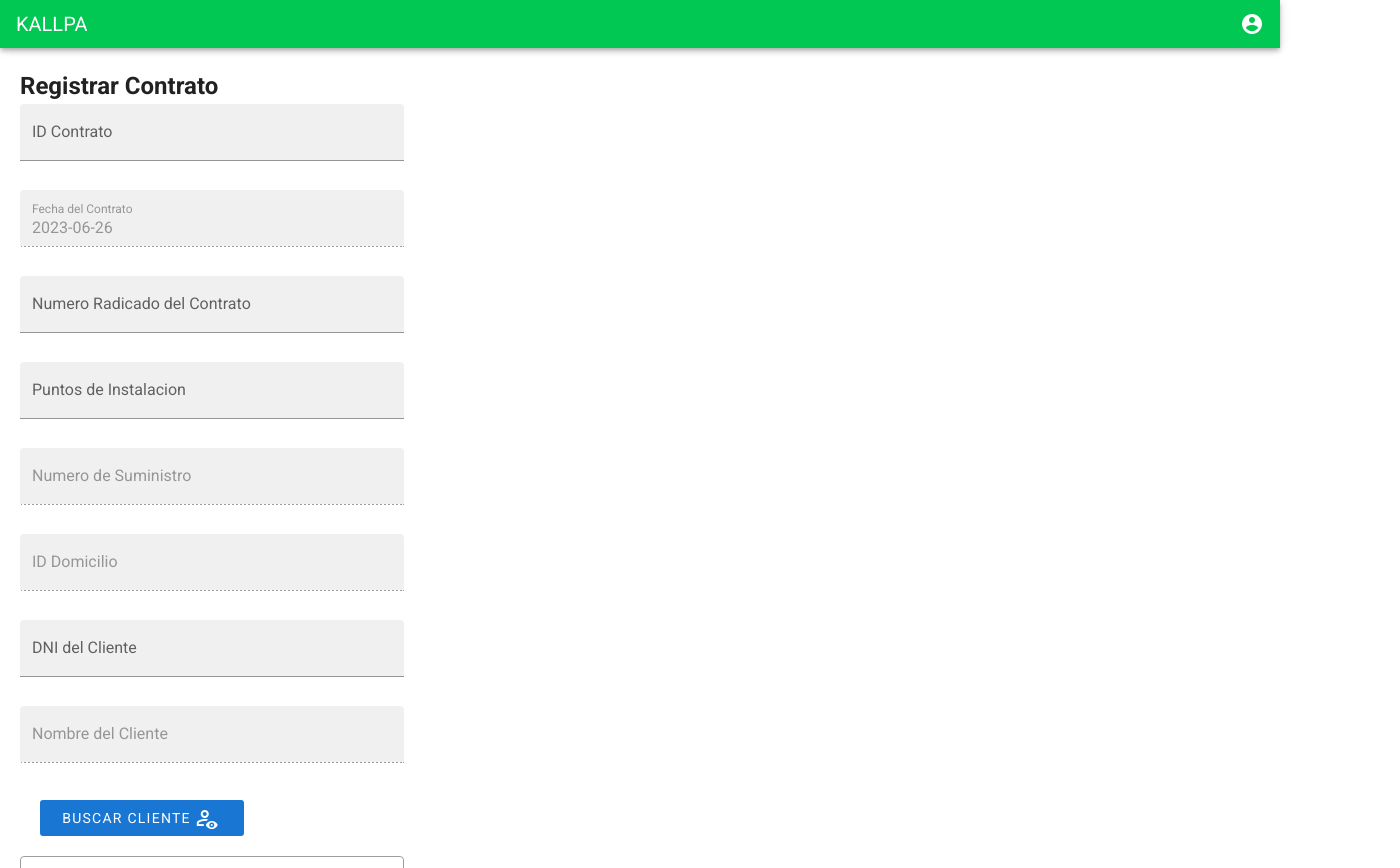
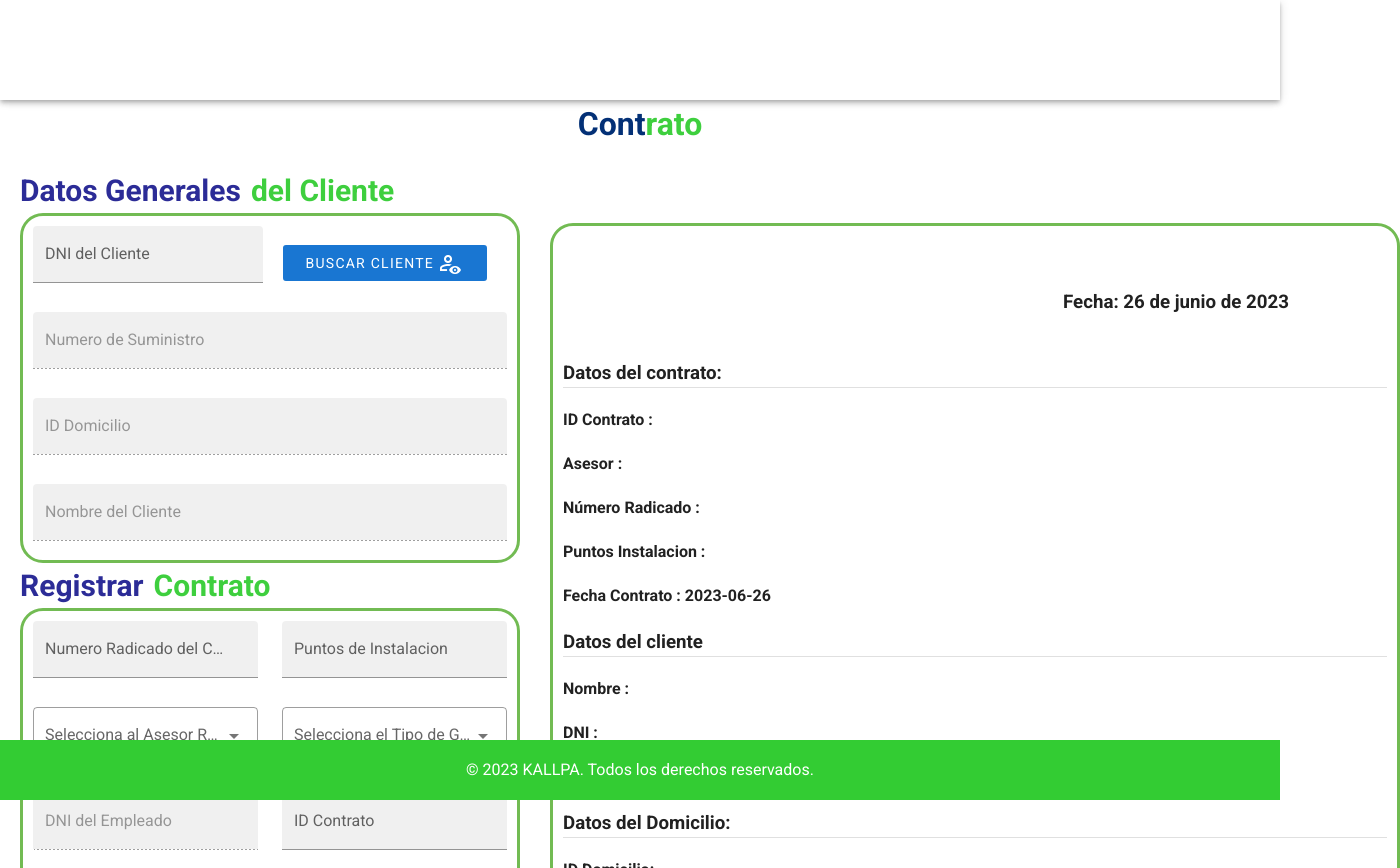
Before and after one commit to DevsJuniors/kallpaweb-front, a Vue app: page /menu/registrarContrato in a window 1280 px wide. Shown: the top 868 px of the page, 1400 px wide, since content can reach past the window. Built offline with nearby package versions, Linux system fonts and the light colour scheme; no server answers.

Commit message:
Diseño Registrar Domiciliom Contrato y Cliente

```diff
--- a/src/components/RegistrarCliente/RegistrarCliente.vue
+++ b/src/components/RegistrarCliente/RegistrarCliente.vue
@@ -21,9 +21,22 @@
 				</v-col>
 			</v-row>
 		</v-footer>
+		<div class="d-flex" style="justify-content: center">
+			<h2
+				style="
+					color: rgba(0, 0, 129, 0.829);
+					margin-right: 10px;
+					font-size: 30px;
+					font-weight: bold;
+				">
+				Registrar
+			</h2>
+			<h2 style="color: rgb(62, 207, 62); font-size: 30px; font-weight: bold">
+				Cliente
+			</h2>
+		</div>
 		<form name="registrarCliente" @submit.prevent="createCliente">
 			<div class="cliente">
-        <h2>Registrar Cliente</h2>
 				<div class="d-flex" style="align-items: center">
 					<div class="mr-4">
 						<v-text-field
@@ -137,11 +150,13 @@
 
 					<h3>Datos del usuario:</h3>
 					<v-divider></v-divider>
-
+					<div class="text">
 						<h4>Nombres : {{ this.frmCliente.Nombre_cli }}</h4>
 						<h4>Apellidos : {{ this.frmCliente.Apellido_cli }}</h4>
 						<h4>DNI : {{ this.frmCliente.DNI_cli }}</h4>
-          <h4>Fecha Nacimiento : {{ this.frmCliente.FechaNacimiento_cli }}</h4>
+						<h4>
+							Fecha Nacimiento : {{ this.frmCliente.FechaNacimiento_cli }}
+						</h4>
 						<h4>Género : {{ this.frmCliente.desgenero }}</h4>
 						<h4>Nacionalidad : {{ this.frmCliente.desnacionalidad }}</h4>
 						<h4>Estado Civil : {{ this.frmCliente.desestadocivil }}</h4>
@@ -149,6 +164,7 @@
 						<h3>Datos del Domicilio:</h3>
 						<v-divider></v-divider>
 						<h4>ID Domicilio: {{ this.frmCliente.IDDomicilio }}</h4>
+					</div>
 				</v-container>
 			</div>
 			<div class="btn-container">
@@ -157,7 +173,7 @@
 						Registrar Cliente
 						<v-icon class="mx-1">mdi-account-badge-outline</v-icon>
 					</v-btn>
-          <v-btn color="green" class="button-1 mt-2" @click="resetForm">
+					<v-btn color="green" class="button-1 mt-2" @click="resetForm" dark>
 						Limpiar
 						<v-icon class="mx-1">mdi-backup-restore</v-icon>
 					</v-btn>
@@ -303,5 +319,8 @@
 	.image-container {
 		margin-right: 300px;
 	}
+	.text h4 {
+		margin-bottom: 5px;
+	}
 </style>
 <script src="./RegistrarCliente.js"></script>
--- a/src/components/RegistrarContrato/RegistrarContrato.js
+++ b/src/components/RegistrarContrato/RegistrarContrato.js
@@ -13,6 +13,7 @@ export default {
 				DNI_cli: "",
 				nomCli: "",
 				DNI_Em: "",
+				nameemp: "",
 				IDGabineteCategoria: "",
 				IDTipoInst: "",
 			},
@@ -30,6 +31,7 @@ export default {
 			mensaje: "",
 			dialogError: false,
 			dialogVisible: false,
+			fecha: "",
 		};
 	},
 
@@ -39,6 +41,7 @@ export default {
 		this.getCliente();
 		this.getEmpleado();
 		this.asignarFecha();
+		this.obtenerFechaActual();
 	},
 
 	watch: {
@@ -47,6 +50,7 @@ export default {
 				this.frmContrato.estado = val;
 			}
 		},
+
 		SelectedGabinete(P) {
 			if (P) {
 				const categoriagabinete = this.categoriasGabinetes.find(
@@ -73,6 +77,8 @@ export default {
 				const empleado = this.empleados.find(
 					(empleado) => empleado.Nombre_Em + " " + empleado.Apellido_Em === E
 				);
+				this.frmContrato.nameemp =
+					empleado.Nombre_Em + " " + empleado.Apellido_Em;
 				this.frmContrato.DNI_Em = empleado.DNI_Em;
 			} else {
 				this.resetForm();
@@ -81,6 +87,29 @@ export default {
 	},
 
 	methods: {
+		obtenerFechaActual() {
+			const fechaActual = new Date();
+			const dia = fechaActual.getDate();
+			const mes = fechaActual.getMonth();
+			const anio = fechaActual.getFullYear();
+
+			const nombreMeses = [
+				"enero",
+				"febrero",
+				"marzo",
+				"abril",
+				"mayo",
+				"junio",
+				"julio",
+				"agosto",
+				"septiembre",
+				"octubre",
+				"noviembre",
+				"diciembre",
+			];
+
+			this.fecha = `${dia} de ${nombreMeses[mes]} de ${anio}`;
+		},
 		createContrato() {
 			if (
 				!this.frmContrato.IDContrato ||
--- a/src/components/RegistrarContrato/RegistrarContrato.vue
+++ b/src/components/RegistrarContrato/RegistrarContrato.vue
@@ -1,34 +1,66 @@
 <template>
 	<div>
-    <v-app-bar color="green accent-4" dense dark>
-      <v-toolbar-title>KALLPA</v-toolbar-title>
+		<v-app-bar color="white" dense dark height="100">
+			<v-toolbar-title>
+				<v-img
+					src="../../views/Img/Kallpa.png"
+					max-height="300"
+					max-width="200"
+					class="kallpa-image"></v-img>
+			</v-toolbar-title>
 			<v-spacer></v-spacer>
-      <v-icon>mdi-account-circle</v-icon>
+			<v-img
+				src="../../views/Img/usuario (3).png"
+				max-height="100"
+				max-width="50"></v-img>
 		</v-app-bar>
+		<v-footer color="#33cc33" app height="60">
+			<v-row align="center" justify="center">
+				<v-col cols="12" class="text-center white--text">
+					&copy; 2023 KALLPA. Todos los derechos reservados.
+				</v-col>
+			</v-row>
+		</v-footer>
+		<div style="display: flex; justify-content: center; align-items: center">
+			<h1 style="color: #033076">Cont</h1>
+			<h1 style="color: rgb(62, 207, 62)">rato</h1>
+		</div>
 		<form name="registrarContrato" @submit.prevent="createContrato">
 			<div class="contrato">
-        <h2>Registrar Contrato</h2>
+				<div class="d-flex">
+					<h2
+						style="
+							color: rgba(0, 0, 129, 0.829);
+							margin-right: 10px;
+							font-size: 30px;
+							font-weight: bold;
+						">
+						Datos Generales
+					</h2>
+					<h2
+						style="color: rgb(62, 207, 62); font-size: 30px; font-weight: bold">
+						del Cliente
+					</h2>
+				</div>
+				<div>
+					<v-container class="my-containerC">
+						<div class="custom-text-field">
+							<div
+								style="display: flex; flex-direction: row; align-items: center">
 								<v-text-field
-          label="ID Contrato"
-          placeholder="Ingresa la ID del Contrato"
+									label="DNI del Cliente"
+									placeholder="Ingresa el numero del cliente"
 									filled
-          v-model="frmContrato.IDContrato"></v-text-field>
-        <v-text-field
-          label="Fecha del Contrato"
-          placeholder="Ingresa la fecha del Contrato"
-          filled
-          :disabled="!TextFieldAble"
-          v-model="frmContrato.Fecha_Con"></v-text-field>
-        <v-text-field
-          label="Numero Radicado del Contrato"
-          placeholder="Ingresa el Numero Radicado del Contrato"
-          filled
-          v-model="frmContrato.NumeroRadicado_Con"></v-text-field>
-        <v-text-field
-          label="Puntos de Instalacion"
-          placeholder="Ingresa los puntos de Instalacion"
-          filled
-          v-model="frmContrato.PuntoInstalacion_Con"></v-text-field>
+									v-model="frmContrato.DNI_cli"></v-text-field>
+								<v-btn
+									class="button-1 mt-2"
+									depressed
+									color="primary"
+									@click="llenar">
+									Buscar Cliente
+									<v-icon class="mx-1">mdi-account-eye-outline</v-icon>
+								</v-btn>
+							</div>
 							<v-text-field
 								label="Numero de Suministro"
 								placeholder="Ingresa el Numero de Suministro"
@@ -41,28 +73,48 @@
 								filled
 								:disabled="!TextFieldAble"
 								v-model="frmContrato.IDDomicilio"></v-text-field>
-        <v-text-field
-          label="DNI del Cliente"
-          placeholder="Ingresa el numero del cliente"
-          filled
-          v-model="frmContrato.DNI_cli"></v-text-field>
+
 							<v-text-field
 								label="Nombre del Cliente"
 								placeholder=""
 								:disabled="!TextFieldAble"
 								filled
 								v-model="frmContrato.nomCli"></v-text-field>
-        <v-btn class="button-1 mt-2" depressed color="primary" @click="llenar">
-          Buscar Cliente
-          <v-icon class="mx-1">mdi-account-eye-outline</v-icon>
-        </v-btn>
+						</div>
+					</v-container>
+				</div>
+				<div class="d-flex">
+					<h2
+						style="
+							color: rgba(0, 0, 129, 0.829);
+							margin-right: 10px;
+							font-size: 30px;
+							font-weight: bold;
+						">
+						Registrar
+					</h2>
+					<h2
+						style="color: rgb(62, 207, 62); font-size: 30px; font-weight: bold">
+						Contrato
+					</h2>
+				</div>
+				<div>
+					<v-container class="my-containerRC">
+						<v-row>
+							<v-col cols="6"
+								><v-text-field
+									label="Numero Radicado del Contrato"
+									placeholder="Ingresa el Numero Radicado del Contrato"
+									filled
+									v-model="frmContrato.NumeroRadicado_Con"></v-text-field>
 								<v-select
 									v-model="SelectedEmpleado"
 									:items="
 										empleados
 											.filter((empleado) => empleado.IDCategoria === 1)
 											.map(
-                (empleado) => empleado.Nombre_Em + ' ' + empleado.Apellido_Em
+												(empleado) =>
+													empleado.Nombre_Em + ' ' + empleado.Apellido_Em
 											)
 									"
 									label="Selecciona al Asesor Responsable"
@@ -74,6 +126,22 @@
 									:disabled="!TextFieldAble"
 									v-model="frmContrato.DNI_Em"></v-text-field>
 								<v-select
+									v-model="SelectedTipoInstalacion"
+									:items="
+										tiposinstalacion.map(
+											(tipoinstalacion) => tipoinstalacion.Descripcion_TI
+										)
+									"
+									label="Selecciona el Tipo de Instalación"
+									outlined></v-select>
+							</v-col>
+							<v-col cols="6"
+								><v-text-field
+									label="Puntos de Instalacion"
+									placeholder="Ingresa los puntos de Instalacion"
+									filled
+									v-model="frmContrato.PuntoInstalacion_Con"></v-text-field>
+								<v-select
 									v-model="SelectedGabinete"
 									:items="
 										categoriasGabinetes.map(
@@ -82,38 +150,85 @@
 									"
 									label="Selecciona el Tipo de Gabinete"
 									outlined></v-select>
-        <v-select
-          v-model="SelectedTipoInstalacion"
-          :items="
-            tiposinstalacion.map(
-              (tipoinstalacion) => tipoinstalacion.Descripcion_TI
-            )
-          "
-          label="Selecciona el Tipo de Instalación"
-          outlined></v-select>
+								<v-text-field
+									label="ID Contrato"
+									placeholder="Ingresa la ID del Contrato"
+									filled
+									v-model="frmContrato.IDContrato"></v-text-field>
+								<v-text-field
+									label="Fecha del Contrato"
+									placeholder="Ingresa la fecha del Contrato"
+									filled
+									:disabled="!TextFieldAble"
+									v-model="frmContrato.Fecha_Con"></v-text-field>
+							</v-col>
+						</v-row>
 						<v-select
 							v-model="SelectedEstado"
 							onchange="SelectedEstado(this.value)"
 							:items="estados"
 							label="Selecciona el Estado"
 							outlined></v-select>
+					</v-container>
 				</div>
+			</div>
+
+			<div class="resumen">
+				<v-container class="my-container-2">
+					<div class="info">
+						<div class="image-container">
+							<v-img
+								src="../../views/Img/Kallpa.png"
+								max-height="300"
+								max-width="200"></v-img>
+						</div>
+						<h3>Fecha: {{ this.fecha }}</h3>
+					</div>
+
+					<h3>Datos del contrato:</h3>
+					<v-divider></v-divider>
+					<div class="text">
+						<h4>ID Contrato : {{ this.frmContrato.IDContrato }}</h4>
+						<h4>Asesor : {{ this.frmContrato.nameemp }}</h4>
+						<h4>Número Radicado : {{ this.frmContrato.NumeroRadicado_Con }}</h4>
+						<h4>
+							Puntos Instalacion : {{ this.frmContrato.PuntoInstalacion_Con }}
+						</h4>
+						<h4>Fecha Contrato : {{ this.frmContrato.Fecha_Con }}</h4>
+						<h3>Datos del cliente</h3>
+						<v-divider></v-divider>
+						<h4>Nombre : {{ this.frmContrato.nomCli }}</h4>
+						<h4>DNI : {{ this.frmContrato.DNI_cli }}</h4>
+						<h4>Numero Suministro: {{ this.frmContrato.numSum }}</h4>
+						<h3>Datos del Domicilio:</h3>
+						<v-divider></v-divider>
+						<h4>ID Domicilio: {{ this.frmContrato.IDDomicilio }}</h4>
+					</div>
+				</v-container>
+			</div>
+
+			<div class="btn3">
 				<v-btn type="submit" class="button-1 mt-2" depressed color="primary">
 					REGISTRAR CONTRATO
 					<v-icon class="mx-1">mdi-apple-keyboard-caps</v-icon>
 				</v-btn>
-      <v-btn depressed color="primary" class="button-1 mt-2" @click="resetForm">
+				<v-btn
+					depressed
+					color="primary"
+					class="button-1 mt-2"
+					@click="resetForm">
 					Limpiar
 					<v-icon class="mx-1">mdi-backup-restore</v-icon>
 				</v-btn>
 				<v-btn
 					depressed
 					color="primary"
-        class="button-1 mt-2"
+					class="button-1 mt-2 btn-atras"
 					@click="volverMenu">
 					ATRAS
 					<v-icon class="mx-1">mdi-keyboard-backspace</v-icon>
 				</v-btn>
+			</div>
 		</form>
 		<v-dialog v-model="dialogVisible" :width="500">
 			<v-card color="#47d847">
@@ -166,9 +281,51 @@
 	</div>
 </template>
 <style>
+	.my-containerC {
+		width: 500px;
+		height: 350px;
+		padding: 10px 10px 10px 10px;
+		border-color: #72bb53;
+		border-width: 3px;
+		border-style: solid;
+		border-radius: 23px 23px 23px 23px;
+		position: relative;
+		z-index: 1;
+		margin-top: -0px;
+	}
+	.my-containerRC {
+		width: 500px;
+		height: 450px;
+		padding: 10px 10px 10px 10px;
+		border-color: #72bb53;
+		border-width: 3px;
+		border-style: solid;
+		border-radius: 23px 23px 23px 23px;
+		position: relative;
+		z-index: 1;
+		margin-top: -0px;
+	}
 	.contrato {
 		margin: 20px;
 		max-width: 30%;
+	}
+	.v-application .info {
+		background-color: white !important;
+		border-color: white !important;
+		margin-top: 10px;
+	}
+	.my-container-2 {
+		width: 850px;
+		height: 830px;
+		padding: 10px 10px 10px 10px;
+		border-color: #72bb53;
+		border-width: 3px;
+		border-style: solid;
+		border-radius: 23px 23px 23px 23px;
+		position: relative;
+		z-index: 1;
+		margin-left: 550px;
+		margin-top: -855px;
 	}
 	.button-1 {
 		background: #033076;
@@ -182,5 +339,44 @@
 		text-align: right;
 		margin: 20px;
 	}
+	.image-container {
+		margin-right: 300px;
+	}
+	.info {
+		display: flex;
+		align-items: center;
+	}
+	.btn3 {
+		display: flex;
+		margin-top: 10px;
+		margin-left: 790px; /* Ajusta el valor del margen según tus preferencias */
+	}
+	.text h4 {
+		margin-top: 20px;
+		margin-bottom: 20px;
+	}
+
+	/* Media queries para hacerlo responsive */
+
+	@media screen and (max-width: 768px) {
+		.my-containerC {
+			width: 100%;
+			height: auto;
+		}
+
+		.contrato {
+			max-width: 100%;
+		}
+
+		.button-1 {
+			font-size: 20px;
+		}
+	}
+
+	@media screen and (max-width: 480px) {
+		.button-1 {
+			font-size: 18px;
+		}
+	}
 </style>
 <script src="./RegistrarContrato.js"></script>
--- a/src/components/RegistrarDomicilio/RegistrarDomicilio.js
+++ b/src/components/RegistrarDomicilio/RegistrarDomicilio.js
@@ -9,9 +9,13 @@ export default {
 				Piso_Dom: "",
 				Nomb_Malla_Dom: "",
 				IDCondicion: "",
+				descondicion: "",
 				IDEstrato: "",
+				desestratro: "",
 				IDPredio: "",
+				despredio: "",
 				IDDistrito: "",
+				desdistrito: "",
 			},
 			estratos: [],
 			distritos: [],
@@ -24,6 +28,7 @@ export default {
 			mensaje: "",
 			dialogVisible: false,
 			dialogError: false,
+			fecha: "",
 		};
 	},
 
@@ -32,6 +37,7 @@ export default {
 		this.getDistrito();
 		this.getCondicion();
 		this.getTipoPredio();
+		this.obtenerFechaActual();
 	},
 	// Recuperando ID correspondiente de cada variable
 	watch: {
@@ -40,6 +46,7 @@ export default {
 				const estrato = this.estratos.find(
 					(estrato) => estrato.Descripcion_Estrato === val
 				);
+				this.frmDomicilio.desestratro = estrato.Descripcion_Estrato;
 				this.frmDomicilio.IDEstrato = estrato.IDEstrato;
 			} else {
 				this.resetForm();
@@ -50,6 +57,7 @@ export default {
 				const distrito = this.distritos.find(
 					(distrito) => distrito.Nombre_Di === P
 				);
+				this.frmDomicilio.desdistrito = distrito.Nombre_Di;
 				this.frmDomicilio.IDDistrito = distrito.IDDistrito;
 			}
 		},
@@ -58,6 +66,7 @@ export default {
 				const condicion = this.condiciones.find(
 					(condicion) => condicion.Descripcion_Co === M
 				);
+				this.frmDomicilio.descondicion = condicion.Descripcion_Co;
 				this.frmDomicilio.IDCondicion = condicion.IDCondicion;
 			}
 		},
@@ -66,12 +75,36 @@ export default {
 				const tipopredio = this.tipospredios.find(
 					(tipopredio) => tipopredio.Descripcion_Pre === A
 				);
+				this.frmDomicilio.despredio = tipopredio.Descripcion_Pre;
 				this.frmDomicilio.IDPredio = tipopredio.IDPredio;
 			}
 		},
 	},
 
 	methods: {
+		obtenerFechaActual() {
+			const fechaActual = new Date();
+			const dia = fechaActual.getDate();
+			const mes = fechaActual.getMonth();
+			const anio = fechaActual.getFullYear();
+
+			const nombreMeses = [
+				"enero",
+				"febrero",
+				"marzo",
+				"abril",
+				"mayo",
+				"junio",
+				"julio",
+				"agosto",
+				"septiembre",
+				"octubre",
+				"noviembre",
+				"diciembre",
+			];
+
+			this.fecha = `${dia} de ${nombreMeses[mes]} de ${anio}`;
+		},
 		createDomicilio() {
 			if (
 				!this.frmDomicilio.IDDomicilio ||
--- a/src/components/RegistrarDomicilio/RegistrarDomicilio.vue
+++ b/src/components/RegistrarDomicilio/RegistrarDomicilio.vue
@@ -1,58 +1,103 @@
 <template>
 	<div>
-    <v-app-bar color="green accent-4" dense dark>
-      <v-toolbar-title>KALLPA</v-toolbar-title>
+		<v-app-bar color="white" dense dark height="100">
+			<v-toolbar-title>
+				<v-img
+					src="../../views/Img/Kallpa.png"
+					max-height="300"
+					max-width="200"
+					class="kallpa-image"></v-img>
+			</v-toolbar-title>
 			<v-spacer></v-spacer>
-      <v-icon>mdi-account-circle</v-icon>
+			<v-img
+				src="../../views/Img/usuario (3).png"
+				max-height="100"
+				max-width="50"></v-img>
 		</v-app-bar>
+		<v-footer color="#33cc33" app height="60">
+			<v-row align="center" justify="center">
+				<v-col cols="12" class="text-center white--text">
+					&copy; 2023 KALLPA. Todos los derechos reservados.
+				</v-col>
+			</v-row>
+		</v-footer>
+		<div class="d-flex" style="justify-content: center">
+			<h2
+				style="
+					color: rgba(0, 0, 129, 0.829);
+					margin-right: 10px;
+					font-size: 30px;
+					font-weight: bold;
+				">
+				Registrar
+			</h2>
+			<h2 style="color: rgb(62, 207, 62); font-size: 30px; font-weight: bold">
+				Domicilio
+			</h2>
+		</div>
 		<form name="registrarDomicilio" @submit.prevent="createDomicilio">
 			<div class="domicilio">
-        <h2>Registrar Domicilio</h2>
+				<v-container class="my-container">
 					<v-text-field
 						label="ID Domicilio"
 						placeholder="Ingresa la ID del Domicilio"
 						filled
 						v-model="frmDomicilio.IDDomicilio"></v-text-field>
+					<div class="custom-text-field">
 						<v-text-field
 							label="Dirección"
 							placeholder="Ingresa la dirección del Domicilio"
 							filled
 							v-model="frmDomicilio.Direccion_Dom"></v-text-field>
-        <v-text-field
+						<v-row>
+							<v-col cols="6"
+								><v-text-field
 									label="Piso"
 									placeholder="Ingresa el piso del Domicilio"
 									filled
 									v-model="frmDomicilio.Piso_Dom"></v-text-field>
+								<v-select
+									v-model="selectedDistrito"
+									:items="distritos.map((distrito) => distrito.Nombre_Di)"
+									label="Selecciona el Distrito"
+									outlined></v-select>
+								<v-select
+									v-model="selectedEstrato"
+									:items="
+										estratos.map((estrato) => estrato.Descripcion_Estrato)
+									"
+									label="Selecciona el Estrato"
+									outlined></v-select>
+							</v-col>
+							<v-col cols="6">
 								<v-text-field
 									label="Interior"
 									placeholder="Ingresa el interior del Domicilio"
 									filled
 									v-model="frmDomicilio.Interior_Dom"></v-text-field>
 								<v-select
-          v-model="selectedDistrito"
-          :items="distritos.map((distrito) => distrito.Nombre_Di)"
-          label="Selecciona el Distrito"
+									v-model="selectedTipoPredio"
+									:items="
+										tipospredios.map((tipopredio) => tipopredio.Descripcion_Pre)
+									"
+									label="Selecciona el Tipo de Predio"
 									outlined></v-select>
 								<v-select
-          v-model="selectedTipoPredio"
-          :items="tipospredios.map((tipopredio) => tipopredio.Descripcion_Pre)"
-          label="Selecciona el Tipo de Predio"
+									v-model="selectedCondicion"
+									:items="
+										condiciones.map((condicion) => condicion.Descripcion_Co)
+									"
+									label="Selecciona la condición de la Propiedad"
 									outlined></v-select>
+							</v-col>
+						</v-row>
 						<v-text-field
 							label="Malla"
 							placeholder="Ingresa la malla del Domicilio"
 							filled
 							v-model="frmDomicilio.Nomb_Malla_Dom"></v-text-field>
-        <v-select
-          v-model="selectedEstrato"
-          :items="estratos.map((estrato) => estrato.Descripcion_Estrato)"
-          label="Selecciona el Estrato"
-          outlined></v-select>
-        <v-select
-          v-model="selectedCondicion"
-          :items="condiciones.map((condicion) => condicion.Descripcion_Co)"
-          label="Selecciona la condición de la Propiedad"
-          outlined></v-select>
+					</div>
+				</v-container>
 			</div>
 			<v-btn type="submit" class="button-1 mt-2" depressed color="primary">
 				REGISTRAR DOMICILIO
@@ -62,8 +107,46 @@
 				LIMPIAR
 				<v-icon class="mx-1">mdi-backup-restore</v-icon>
 			</v-btn>
+			<div class="resumen">
+				<v-container class="my-container-2">
+					<div class="info">
+						<div class="image-container">
+							<v-img
+								src="../../views/Img/Kallpa.png"
+								max-height="300"
+								max-width="200"></v-img>
+						</div>
+						<h3>Fecha: {{ this.fecha }}</h3>
+					</div>
+
+					<h3>Datos del usuario:</h3>
+					<v-divider></v-divider>
+					<br />
+					<div class="text">
+						<h4>ID Domicilio: {{ this.frmDomicilio.IDDomicilio }}</h4>
+
+						<h4>Direccion : {{ this.frmDomicilio.Direccion_Dom }}</h4>
+
+						<h4>Piso : {{ this.frmDomicilio.Piso_Dom }}</h4>
+
+						<h4>Interior : {{ this.frmDomicilio.Interior_Dom }}</h4>
+
+						<h4>Distrito : {{ this.frmDomicilio.desdistrito }}</h4>
+
+						<h4>Tipo Predio : {{ this.frmDomicilio.despredio }}</h4>
+
+						<h4>Estrato : {{ this.frmDomicilio.desestratro }}</h4>
+
+						<h4>Condicion Propiedad : {{ this.frmDomicilio.descondicion }}</h4>
+
+						<h4>Malla : {{ this.frmDomicilio.Nomb_Malla_Dom }}</h4>
+					</div>
+				</v-container>
+			</div>
+			<div class="btn-container">
+				<div class="btn3">
 					<v-btn
-        class="button-1 mt-2"
+						class="button-1 mt-2 btn-atras"
 						depressed
 						color="primary"
 						@click="guardarValor">
@@ -73,11 +156,13 @@
 					<v-btn
 						depressed
 						color="primary"
-        class="button-1 mt-2"
+						class="button-1 mt-2 btn-atras"
 						@click="volverMenu">
 						ATRAS
 						<v-icon class="mx-1">mdi-keyboard-backspace</v-icon>
 					</v-btn>
+				</div>
+			</div>
 		</form>
 		<v-dialog v-model="dialogVisible" :width="500">
 			<v-card color="#47d847">
@@ -134,6 +219,32 @@
 		margin: 20px;
 		max-width: 30%;
 	}
+	.my-container-2 {
+		width: 850px;
+		height: 520px;
+		padding: 10px 10px 10px 10px;
+		border-color: #72bb53;
+		border-width: 3px;
+		border-style: solid;
+		border-radius: 23px 23px 23px 23px;
+		position: relative;
+		z-index: 1;
+		margin-left: 550px;
+		margin-top: -605px;
+	}
+
+	.info {
+		display: flex;
+		align-items: center;
+	}
+	.image-container {
+		margin-right: 300px;
+	}
+
+	.v-application .info {
+		background-color: white !important;
+		border-color: white !important;
+	}
 	.button-1 {
 		background: #033076;
 		color: #ffffff;
@@ -146,5 +257,58 @@
 		text-align: right;
 		margin: 20px;
 	}
+	.custom-text-field {
+		width: 470px;
+		height: 50px;
+		padding: 8px 4px 8px 4px;
+		background: #ffffff;
+		color: #c0c0c0;
+
+		text-align: left;
+		margin-bottom: 60px;
+	}
+	.my-container {
+		width: 500px;
+		height: 520px;
+		padding: 10px 10px 10px 10px;
+		border-color: #72bb53;
+		border-width: 3px;
+		border-style: solid;
+		border-radius: 23px 23px 23px 23px;
+		position: relative;
+		z-index: 1;
+		margin-top: -0px;
+	}
+	.btn3 {
+		margin-top: 20px;
+		margin-left: 1070px;
+	}
+	.text h4 {
+		margin-bottom: 13px;
+	}
+
+	@media screen and (max-width: 768px) {
+		.my-container-2 {
+			width: 100%;
+			height: auto;
+			margin-left: 0;
+			margin-top: 0;
+		}
+
+		.info {
+			flex-direction: column;
+			align-items: flex-start;
+		}
+
+		.image-container {
+			margin-right: 0;
+			margin-bottom: 20px;
+		}
+
+		.custom-text-field {
+			width: 100%;
+			margin-bottom: 30px;
+		}
+	}
 </style>
 <script src="./RegistrarDomicilio.js"></script>
```
Lines whose indentation alone changed are shown as unchanged.
